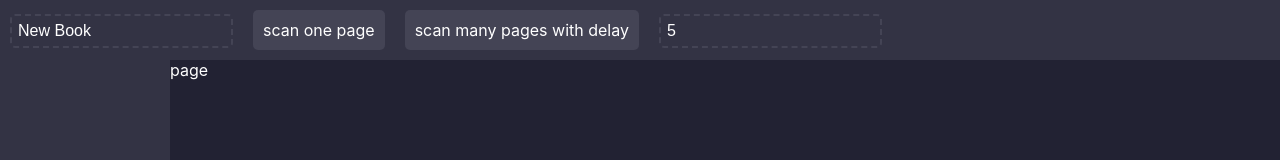
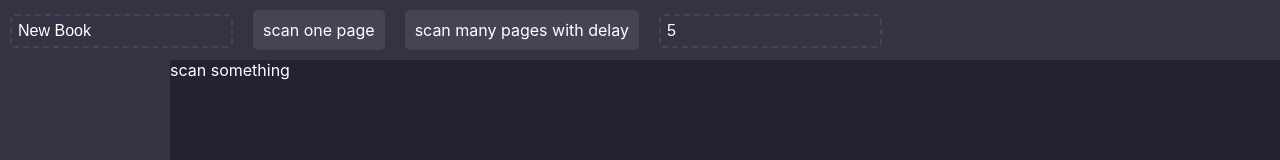
Before and after one commit to mateuszkitlas/KociukScan, a React (Create React App) app in the folder client/: page / in a window 1280 px wide. Shown: the top 160 px of the page. Built offline with nearby package versions, Linux system fonts and the light colour scheme.

Commit message:
show book

```diff
--- a/client/src/App.tsx
+++ b/client/src/App.tsx
@@ -3,6 +3,7 @@ import './App.css';
 import { renderFile } from './book';
 import { State, StateContext, StateProvider } from './state';
 import { scanningButtons } from './scanning';
+import { page } from './page';
 
 const changeTitle: ((s: State) => React.ChangeEventHandler<HTMLInputElement>) = (s: State) => (e) => {
   s.setBook({ ...s.rs.book, title: e.target.value });
@@ -28,7 +29,7 @@ const AppProvided = () => {
         <div id="files">
           {s.rs.book.files.map(renderFile(s))}
         </div>
-        <div id="page">page</div>
+        <div id="page">{page(s)}</div>
       </div>
     </div>
   )
--- a/client/src/book.tsx
+++ b/client/src/book.tsx
@@ -1,14 +1,20 @@
 import React from 'react';
 import { File } from '../../common/book';
+import { image } from './image';
 import { State } from './state';
 
 export const renderFile = (s: State) => (f: File) => {
-  const deleteFile: React.MouseEventHandler<HTMLDivElement> = (_event) => {
+  const deleteFile: React.MouseEventHandler<HTMLDivElement> = (event) => {
+    event.stopPropagation();
     s.deleteFile(f.hash);
   }
+  const show: React.MouseEventHandler<HTMLDivElement> = (event) => {
+    event.preventDefault();
+    s.setRS({ ...s.rs, fileHash: f.hash });
+  }
   return (
-    <div className="file" key={f.hash}>
-      <img src={`/tmp/${f.hash}.png`} alt={""}/>
+    <div className="file" key={f.hash} onClick={show}>
+      {image(f)}
       <div className="button" onClick={deleteFile}>delete</div>
     </div>
   )
--- /dev/null
+++ b/client/src/image.tsx
@@ -0,0 +1,4 @@
+import React from 'react';
+import { File } from '../../common/book';
+
+export const image = (f: File) => (<img src={`/tmp/${f.hash}.png`} alt={""}/>)
--- /dev/null
+++ b/client/src/page.tsx
@@ -0,0 +1,17 @@
+import React from 'react';
+import { State } from './state';
+import { image } from "./image";
+import { File } from "../../common/book"
+
+const somePage = (s: State) => (f: File) => {
+  return image(f);
+}
+
+const noPage = (s: State) => {
+  return <span>scan something</span>;
+}
+
+export const page = (s: State) => {
+  const file = s.getFile(s.rs.fileHash);
+  return file ? somePage(s)(file) : noPage(s);
+}
--- a/client/src/state.tsx
+++ b/client/src/state.tsx
@@ -3,6 +3,7 @@ import { Book, File } from '../../common/book';
 
 export interface RawState {
   kind: "scanning one" | "nothing",
+  fileHash?: string;
   book: Book
 }
 
@@ -12,6 +13,7 @@ export interface State {
   setBook: (book: Book) => void,
   addFile: (file: File) => void,
   deleteFile: (hash: string) => void,
+  getFile: (hash?: string) => File | undefined,
 }
 
 const emptyRawState: RawState = {
@@ -34,7 +36,8 @@ export const StateContext = React.createContext<State>({
   setRS: () => {},
   setBook: () => {},
   addFile: () => {},
-  deleteFile: () => {}
+  deleteFile: () => {},
+  getFile: () => undefined,
 });
 
 export const StateProvider: React.FC = ({ children }) => {
@@ -48,7 +51,8 @@ export const StateProvider: React.FC = ({ children }) => {
   const setFiles = (files: File[]) => setBook({ ...rs.book, files });
   const addFile = (file: File) => setFiles([...rs.book.files, file]);
   const deleteFile = (hash: string) => setFiles(rs.book.files.filter(f => f.hash !== hash));
-  const value = { rs, setRS, setBook, addFile, deleteFile };
+  const getFile = (hash?: string) => rs.book.files.find(f => f.hash === hash);
+  const value = { rs, setRS, setBook, addFile, deleteFile, getFile };
 
   return <StateContext.Provider value={value}>{ children }</StateContext.Provider>;
 }
```
